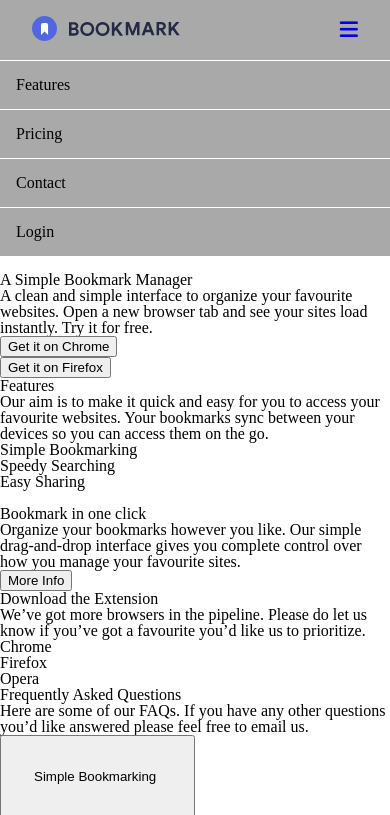
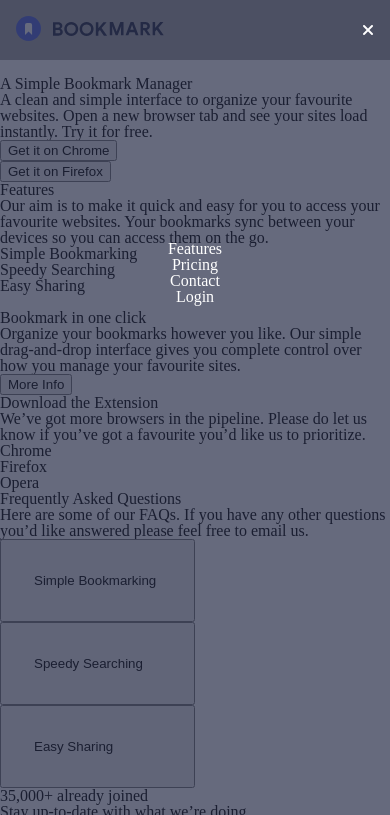
Before and after one commit to chingu-voyages/v10-toucans-team-04, a plain HTML site: page index.html in a window 390 px wide. Both pictures are taken after a click on the link "Open main menu". Shown: the top 815 px of the page. Drawn offline with Linux system fonts and the light colour scheme.

Commit message:
added JS functionality for mobile menu. Started CSS styling

```diff
--- a/css/style.css
+++ b/css/style.css
@@ -39,14 +39,11 @@ ol, ul {
 	list-style: none;
 }
 
-.hidden {
-display: none;
-}
 /* END OF RESET*/
 
 /*VARIABLES*/
 :root {
-  --very-dark-blue: hsl(229, 31%, 21%);
+  --very-dark-blue: hsla(229, 31%, 21%, 1);
   --grayish-blue: hsl(229, 8%, 60%);
   --soft-blue: hsl(231, 69%, 60%);
   --soft-red: hsl(0, 94%, 66%);
@@ -60,46 +57,56 @@ header {
   width: 100%;
   background: darkgray;
   display: flex;
-  flex-direction: column;
+  flex-direction: row;
+}
+
+.logo {
+  padding: 1rem;
 }
 
 .nav-toggle-wrapper {
+  width: 100%;
   display: flex;
-  flex-direction: row;
   align-items: center;
-  padding: 1rem 0;
-}
-
-h1.logo {
-  padding-left: 2rem;
 }
 
 .nav-toggle {
-  padding-right: 2rem;
-  font-size: 1.3rem;
+  z-index: 10;
   margin-left: auto;
+  padding: 1rem;
+
+}
+.fa-bars {
+  color: var(--very-dark-blue);
 }
 
-.nav-toggle:hover {
-  cursor: pointer;
+.fa-times {
+  color: white;
 }
 
-.menu-close {
-
-}
-
-.main-nav {
-
-
+.main-nav{
+  height: 0%;
+  width: 100%;
+  position: fixed;
+  z-index: 1;
+  left: 0;
+  top: 0;
+  background: hsla(229, 31%, 21%, .7);
+  overflow-y: hidden;
+  transition: 0.5s;
+  color: white;
 }
 
 .main-nav-list {
-
+  position: relative;
+  top: 25%;
+  width: 100%;
+  text-align: center;
+  margin-top: 30px;
 }
 
-.main-nav-list-item {
-  border-top: 1px solid white;
-  padding: 1rem;
+.open {
+  height: 100%;
 }
 
 
@@ -123,13 +130,13 @@ h1.logo {
 
   .slide-btn:hover, .active{
     cursor: pointer;
-    transition: .4s;
+    transition: .2s;
   }
 
   .slide-content {
     padding: 0 2rem;
     overflow: hidden;
     max-height: 0px;
-    transition:  0.4s ease-out;
+    transition:  0.2s ease-out;
     cursor: default
   }
--- a/index.html
+++ b/index.html
@@ -30,15 +30,11 @@
       <div class="nav-toggle">
         <a href="#main-menu" class="menu-toggle" id="main-menu-toggle" aria-label="Open main menu">
           <span class="sr-only">Open main menu</span>
-          <i class="fas fa-bars" aria-hidden="true"></i>
+          <i id="menu-icon" class="fas fa-bars" aria-hidden="true"></i>
         </a>
-        <!-- <a href="#main-menu" class="menu-close hidden" id="main-menu-close" aria-label="Close main menu">
-          <span class="sr-only">Close main menu</span>
-          <i class="fas fa-times" aria-hidden="true"></i>
-        </a> -->
       </div>
     </div>
-    <nav id="main-nav" class="hidden">
+    <nav id="main-nav" class="main-nav">
       <ul class="main-nav-list">
         <li class="main-nav-list-item">Features</li>
         <li class="main-nav-list-item">Pricing</li>
--- a/js/script.js
+++ b/js/script.js
@@ -1,10 +1,8 @@
+//MID-PAGE MENU - MULTIPLE ITEMS OPEN AT A TIME
 const accordion = document.querySelectorAll('.slide-menu .slide-btn');
-//MULTIPLT MENU ITEMS OPEN AT A TIME
 for(let i = 0; i < accordion.length; i++) {
   accordion[i].addEventListener('click', function() {
-
     let child = accordion[i].nextElementSibling;
-
     if(!this.classList.contains('active')){
       this.classList.add('active');
       child.style.maxHeight = child.scrollHeight + 'px';
@@ -15,35 +13,17 @@ for(let i = 0; i < accordion.length; i++) {
   });
 };
 
-
-
+//MOBILE MENU OVERLAY
 const navMenu = document.getElementById('main-menu-toggle');
-
 navMenu.addEventListener('click', function(){
   const menu = document.getElementById('main-nav');
-  menu.classList.toggle('hidden');
+  menu.classList.toggle('open');
 })
-
-
-
-
-
-
-
-// //SINGLE MENU ITEM OPEN AT AT TIME
-// for(let i = 0; i < accordion.length; i++) {
-//   accordion[i].addEventListener('click', function() {
-//     for(var i = 0; i < accordion.length; i++) {
-
-//     let child = accordion[i].nextElementSibling;
-
-//     if(!this.classList.contains('active') && this === accordion[i]){
-//       this.classList.add('active');
-//       child.style.maxHeight = child.scrollHeight + 'px';
-//     } else {
-//       this.classList.remove('active');
-//       child.style.maxHeight = '0px'
-//     }
-//   };
-//   });
-// };
+const iconSwap = document.getElementById('menu-icon');
+iconSwap.addEventListener('click', function (){
+  if(this.classList.contains('fa-bars')){
+    this.classList.replace('fa-bars', 'fa-times');
+  } else {
+    this.classList.replace('fa-times', 'fa-bars');
+  };
+});
```
